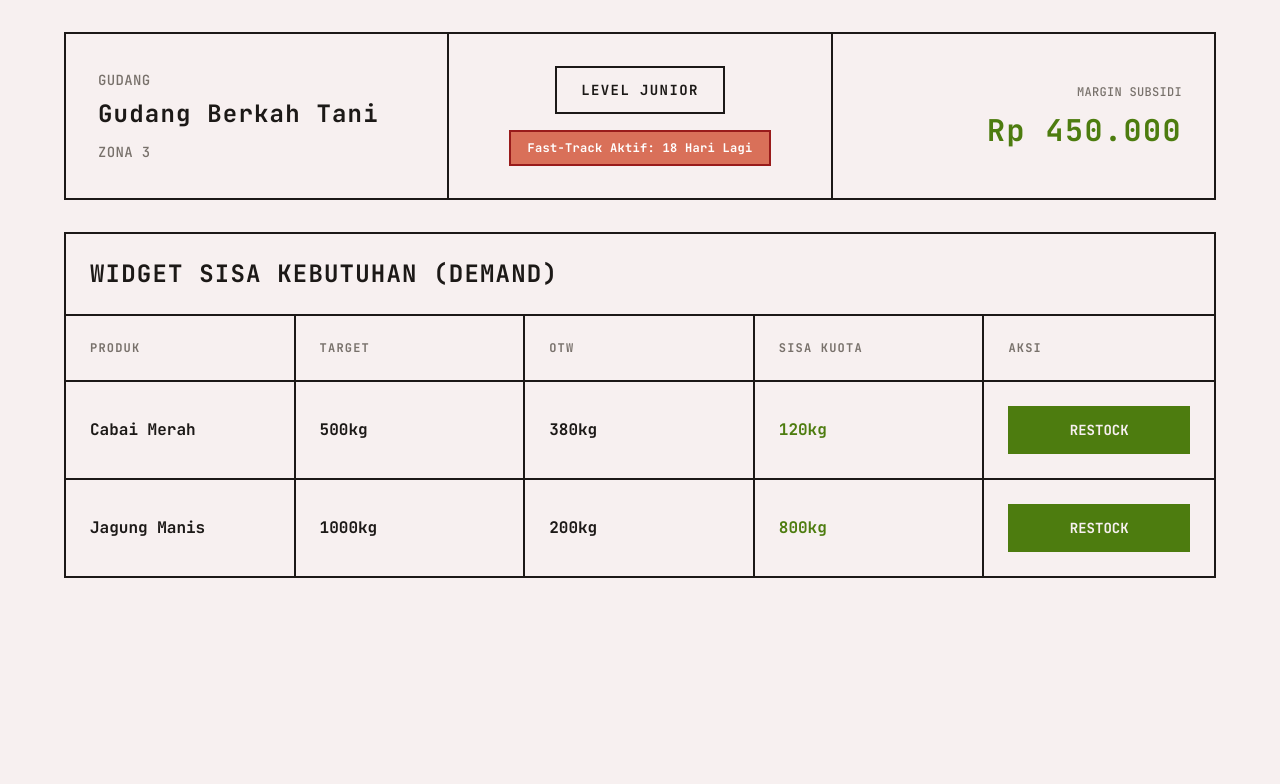
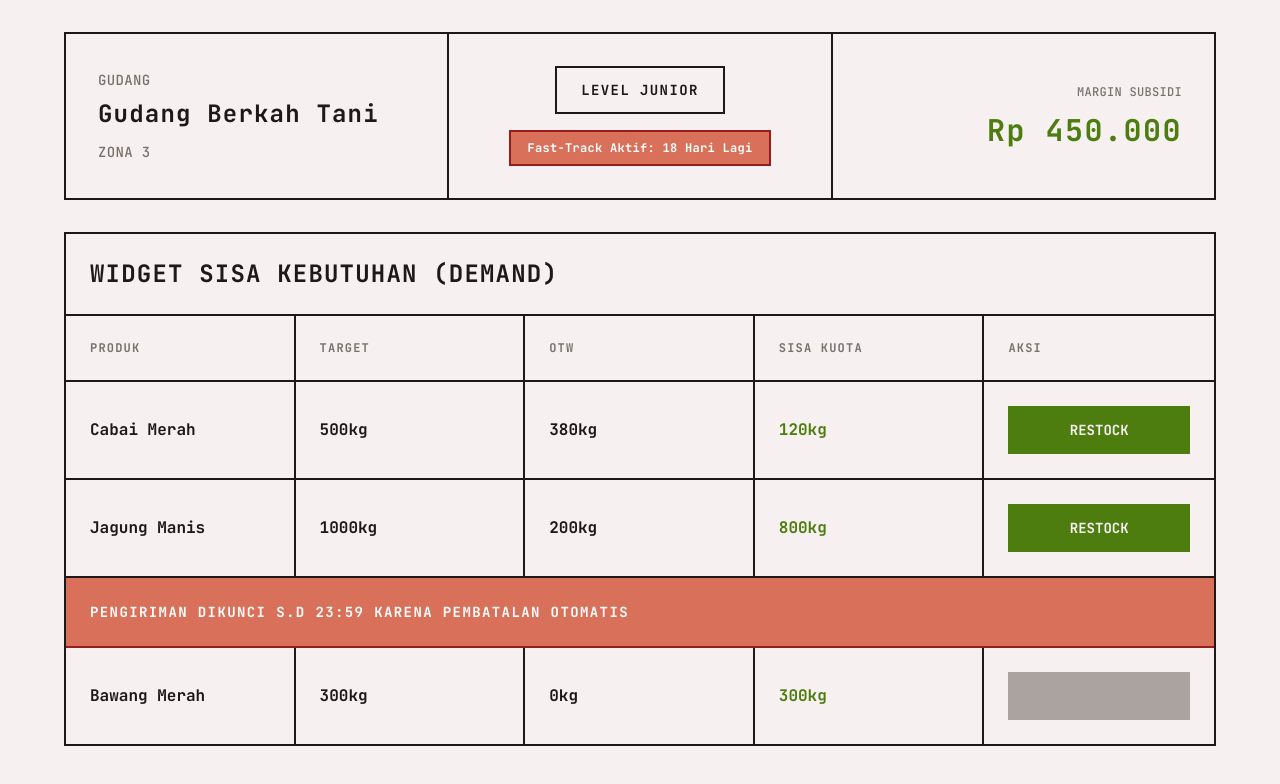
Before and after one commit to Cantaloopstrap/v0-agri-karta-base-layout, a Next.js app: page / in a window 1280 px wide. Shown: the top 784 px of the page. Built offline with nearby package versions, Linux system fonts and the light colour scheme.

Commit message:
feat: add third row with Phantom Booking warning
Add "Bawang Merah" row with warning box and disabled restock button

```diff
--- a/components/dashboard-pengepul.tsx
+++ b/components/dashboard-pengepul.tsx
@@ -147,6 +147,42 @@ export default function DashboardPengepul() {
                 </button>
               </div>
             </div>
+
+            {/* Warning Box for Phantom Booking */}
+            <div className="border-b-2 border-[#991B1B] bg-[#d97059] text-white p-6">
+              <p className="text-sm font-bold tracking-widest uppercase">
+                PENGIRIMAN DIKUNCI S.D 23:59 KARENA PEMBATALAN OTOMATIS
+              </p>
+            </div>
+
+            {/* Row 3: Bawang Merah (Phantom Booking Sanctions) */}
+            <div className="grid grid-cols-5 divide-x-2 divide-foreground">
+              <div className="p-6 flex flex-col justify-center border-r-2 border-foreground">
+                <p className="text-base font-bold text-foreground">
+                  Bawang Merah
+                </p>
+              </div>
+              <div className="p-6 flex flex-col justify-center border-r-2 border-foreground">
+                <p className="text-base font-bold text-foreground">
+                  300kg
+                </p>
+              </div>
+              <div className="p-6 flex flex-col justify-center border-r-2 border-foreground">
+                <p className="text-base font-bold text-foreground">
+                  0kg
+                </p>
+              </div>
+              <div className="p-6 flex flex-col justify-center border-r-2 border-foreground">
+                <p className="text-base font-bold text-accent">
+                  300kg
+                </p>
+              </div>
+              <div className="p-6 flex flex-col justify-center">
+                <button disabled className="border-2 border-muted-foreground bg-muted-foreground text-muted-foreground px-6 py-3 font-mono text-sm font-bold cursor-not-allowed opacity-60">
+                  RESTOCK
+                </button>
+              </div>
+            </div>
           </div>
         </div>
       </div>
```
